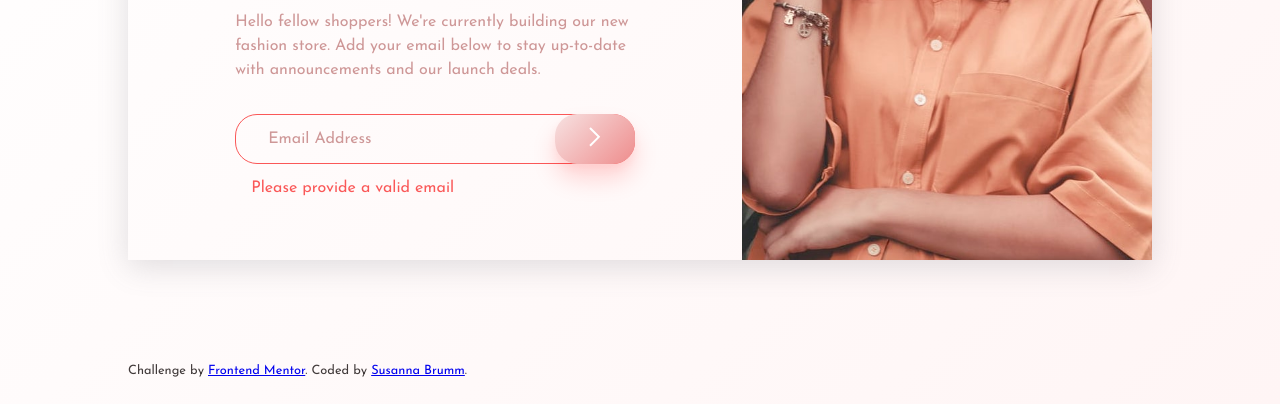
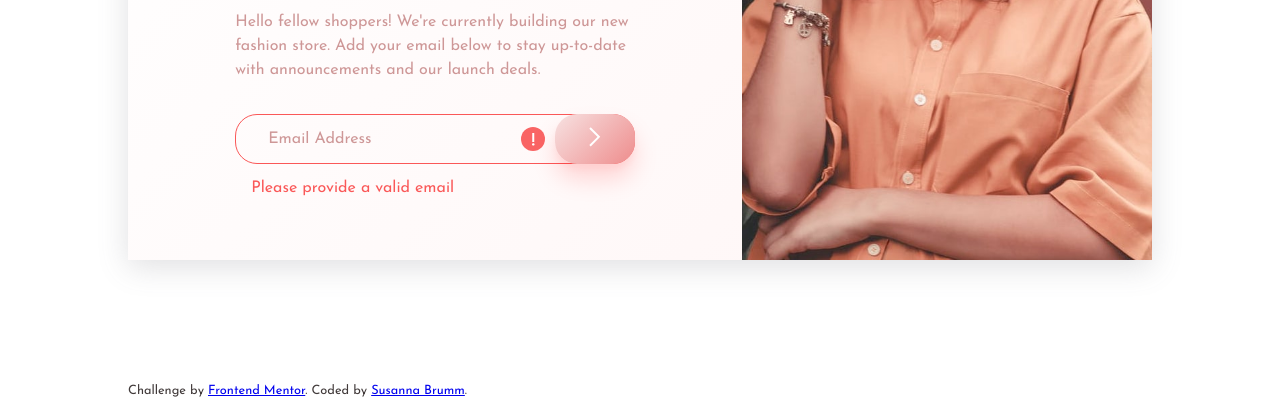
Before and after one commit to susi189/fm-coming-soon-page, a website: page index.html in a window 1280 px wide. Both pictures are taken after a click on the button 595 px from the left and 538 px from the top of the page. Shown: the part 396-800 px from the top of the page. Drawn offline with Linux system fonts and the light colour scheme.

Commit message:
Added error sign and adjusted footer

```diff
--- a/index.html
+++ b/index.html
@@ -47,6 +47,7 @@
             <form>
               <div class="input-area" id="input">
                 <input id="email" type="text" placeholder="Email Address" />
+                <span id="error-sign"></span>
                 <button id="btn-submit" type="button">
                   <img src="./images/icon-arrow.svg" />
                 </button>
--- a/script.js
+++ b/script.js
@@ -20,11 +20,10 @@ window.addEventListener("resize", (e) => {
 
 //check email
 
-// const inputSec = document.getElementById("input");
 const submitBtn = document.getElementById("btn-submit");
 const inputEmail = document.getElementById("email");
 const errorMsg = document.getElementById("error-msg");
-// errorMsg.innerText = "Please provide a valid email";
+const errorSign = document.getElementById("error-sign");
 
 const checkEmail = (str) => {
   let isValid = false;
@@ -46,10 +45,13 @@ const handleInput = (str) => {
   if (!result) {
     inputEmail.classList.add("invalid");
     errorMsg.innerText = "Please provide a valid email";
+    errorSign.innerHTML = `<img src="./images/icon-error.svg"
+                />`;
   } else {
     inputEmail.classList.remove("invalid");
     errorMsg.innerText = "";
     inputEmail.value = "";
+    errorSign.innerHTML = "";
   }
 };
 
--- a/styles.scss
+++ b/styles.scss
@@ -25,11 +25,11 @@ body {
 .page {
   position: relative;
   min-height: 100vh;
-  background: linear-gradient(135deg, hsl(0, 0%, 100%), hsl(0, 100%, 98%));
 }
 
 section {
   padding-bottom: 2.5rem;
+  background: linear-gradient(135deg, hsl(0, 0%, 100%), hsl(0, 100%, 98%));
 }
 
 .header {
@@ -79,7 +79,7 @@ section {
 
 .input-area {
   position: relative;
-  margin: 5% 0;
+  margin: 5%;
 }
 
 input {
@@ -122,6 +122,13 @@ input:-webkit-autofill:active {
   color: $desat-red;
 }
 
+#error-sign {
+  position: absolute;
+  z-index: 2;
+  top: 13px;
+  right: 90px;
+}
+
 button {
   position: absolute;
   z-index: 2;
@@ -138,7 +145,7 @@ button {
   cursor: pointer;
 }
 
-button:active {
+button:hover {
   opacity: 80%;
 }
 
@@ -152,6 +159,7 @@ footer {
     font-size: 0.8rem;
     text-align: center;
     color: $dg-red;
+    margin-top: 20px;
   }
 }
 
```
Also changed, not shown: README.md, info/README.md (deleted), styles.css, 1 other file.
